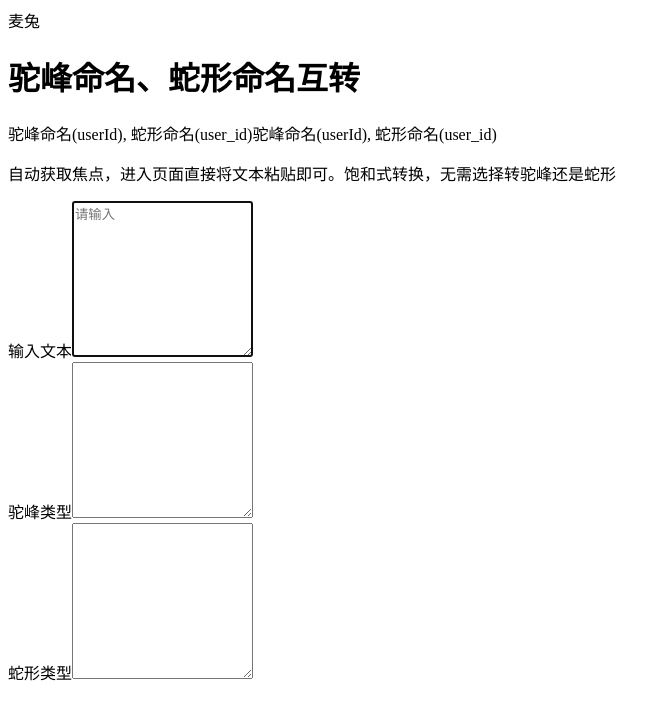
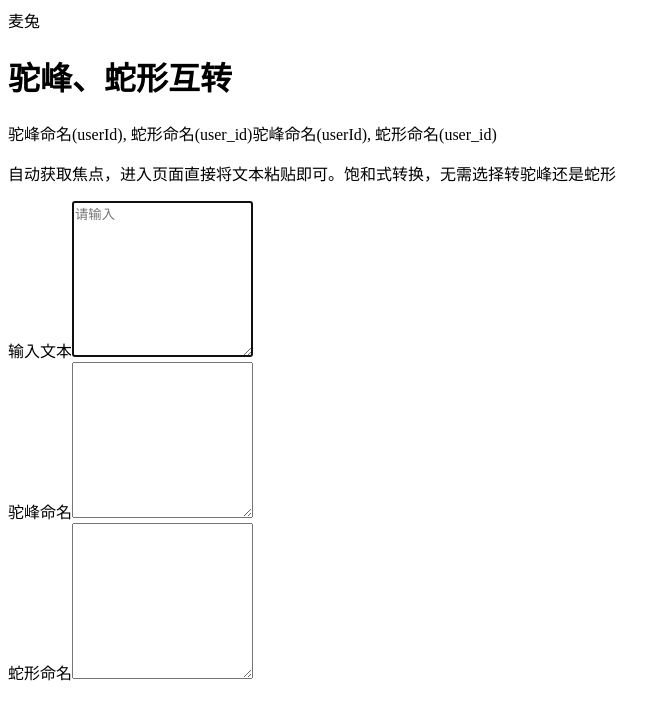
Before and after one commit to moreant/my-tool-nextjs, a Next.js app: page /my-tool/camel in a window 1280 px wide. Shown: the top 720 px of the page, without its empty margins (0-670 px from the left). Built offline with nearby package versions, Linux system fonts and the light colour scheme.

Commit message:
修复下划线结尾导致的转换异常

```diff
--- a/pages/camel/index.js
+++ b/pages/camel/index.js
@@ -11,8 +11,10 @@ function snake2Camel (s) {
   return sList.map((item, index) => {
     if (index > 0) {
       var char = [...item]
-      char[0] = char[0].toLocaleUpperCase()
-      return char.join('')
+      if (char.length > 0) {
+        char[0] = char[0].toLocaleUpperCase()
+        return char.join('')
+      }
     } else {
       return item
     }
@@ -46,8 +48,8 @@ export default function Camel () {
     let list = inputText.split("\n")
     let canmel = list.map(item => snake2Camel(item)).join('\n')
     let snake = list.map(item => camel2Snake(item)).join('\n')
-    console.log(list.length );
-    setAreaRow(list.length === 1 ? defaultRows: list.length + 3)
+    console.log(list.length);
+    setAreaRow(list.length === 1 ? defaultRows : list.length + 3)
     setResult({ canmel, snake })
   }, [inputText])
 
@@ -56,7 +58,7 @@ export default function Camel () {
       <Head modul={`Camel2Snake`} />
       <Nav />
       <Container>
-        <ToolHead name="驼峰命名、蛇形命名互转" desc="驼峰命名(userId), 蛇形命名(user_id)" />
+        <ToolHead name="驼峰、蛇形互转" desc="驼峰命名(userId), 蛇形命名(user_id)" />
         <div className="prose mb-5">
           <p>自动获取焦点，进入页面直接将文本粘贴即可。饱和式转换，无需选择转驼峰还是蛇形</p>
         </div>
@@ -66,11 +68,11 @@ export default function Camel () {
             <textarea ref={inputRef} value={inputText} onChange={event => setInputText(event.target.value)} placeholder="请输入" name="userInput" id="userInput" rows={areaRows} className="w-full border-gray-300 shadow-sm focus:border-blue-300 focus:ring focus:ring-blue-200 focus:ring-opacity-50 rounded-md"></textarea>
           </div>
           <div>
-            <label htmlFor="canmel" className="mb-1 block text-sm font-medium text-gray-700">驼峰类型</label>
+            <label htmlFor="canmel" className="mb-1 block text-sm font-medium text-gray-700">驼峰命名</label>
             <textarea name="canmel" value={result.canmel} onChange={event => setResult({ ...result, canmel: event.target.value })} id="canmel" rows={areaRows} className="w-full border-gray-300 shadow-sm focus:border-blue-300 focus:ring focus:ring-blue-200 focus:ring-opacity-50 rounded-md"></textarea>
           </div>
           <div>
-            <label htmlFor="snake" className="mb-1 block text-sm font-medium text-gray-700">蛇形类型</label>
+            <label htmlFor="snake" className="mb-1 block text-sm font-medium text-gray-700">蛇形命名</label>
             <textarea name="snake" value={result.snake} onChange={event => setResult({ ...result, snake: event.target.value })} id="snake" rows={areaRows} className="w-full border-gray-300 shadow-sm focus:border-blue-300 focus:ring focus:ring-blue-200 focus:ring-opacity-50 rounded-md"></textarea>
           </div>
         </div>
```
